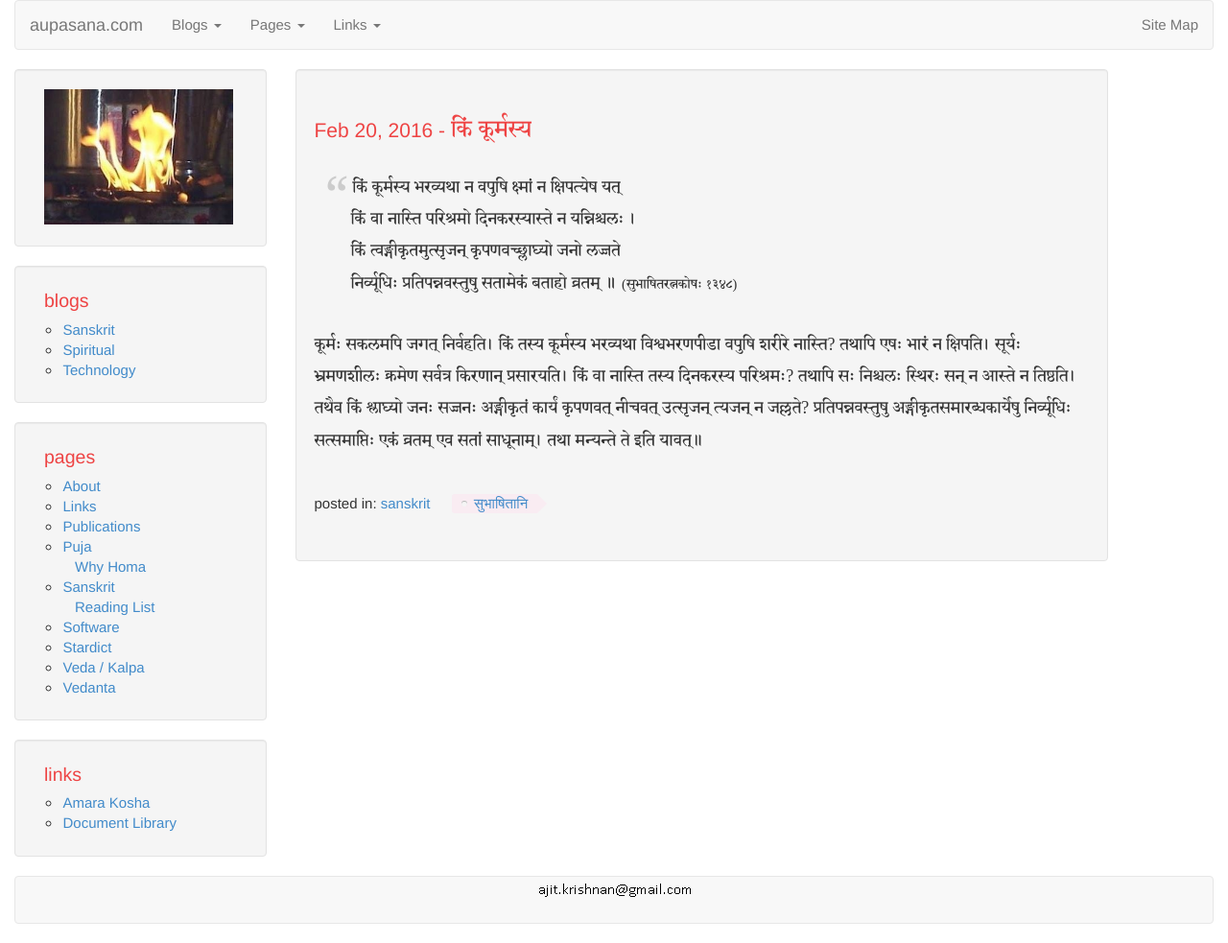
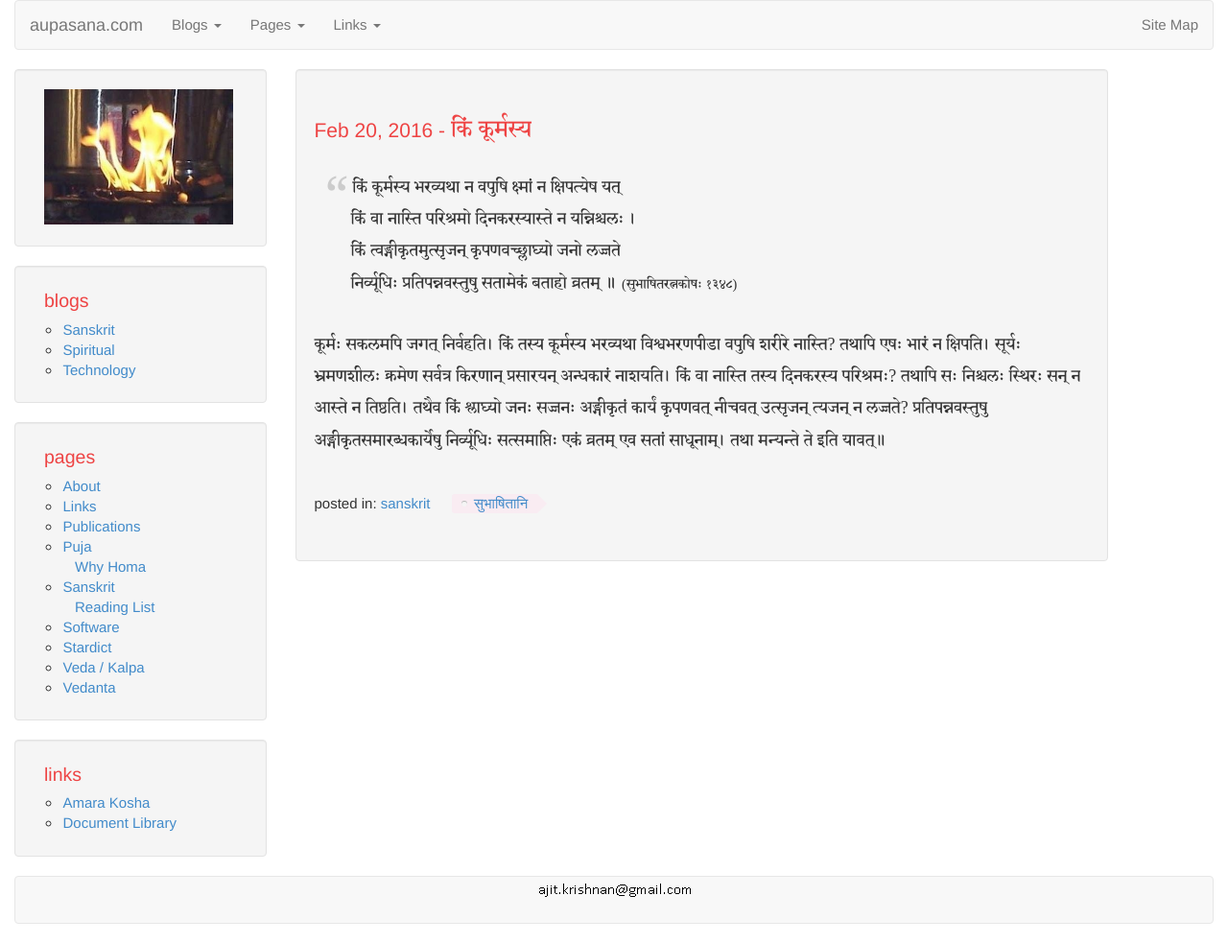
Before and after one commit to aupasana/aupasana.github.io, a Jekyll site: the page built from _posts/sanskrit-2016/2016-02-20-kim-kurmasya.md, in a window 1280 px wide. Shown: the whole page at 96% size. Built offline with Jekyll 4.4.1, drawn with Linux system fonts in a browser that asks for light colours; comment, search, counter and statistics services are not loaded.

Commit message:
update content

```diff
--- a/_posts/sanskrit-2016/2016-02-20-kim-kurmasya.md
+++ b/_posts/sanskrit-2016/2016-02-20-kim-kurmasya.md
@@ -17,7 +17,7 @@ tags:
 
 
 कूर्मः सकलमपि जगत् निर्वहति। किं तस्य कूर्मस्य भरव्यथा विश्वभरणपीडा वपुषि शरीरे नास्ति? तथापि एषः
-भारं न क्षिपति। सूर्यः भ्रमणशीलः क्रमेण सर्वत्र किरणान् प्रसारयति। किं वा नास्ति तस्य दिनकरस्य परिश्रमः?
+भारं न क्षिपति। सूर्यः भ्रमणशीलः क्रमेण सर्वत्र किरणान् प्रसारयन् अन्धकारं नाशयति। किं वा नास्ति तस्य दिनकरस्य परिश्रमः?
 तथापि सः निश्चलः स्थिरः सन् न आस्ते न तिष्ठति। तथैव किं श्लाघ्यो जनः सज्जनः अङ्गीकृतं कार्यं
-कृपणवत् नीचवत् उत्सृजन् त्यजन् न जल्लते? प्रतिपन्नवस्तुषु अङ्गीकृतसमारब्धकार्येषु निर्व्यूधिः सत्समाप्तिः
+कृपणवत् नीचवत् उत्सृजन् त्यजन् न लज्जते? प्रतिपन्नवस्तुषु अङ्गीकृतसमारब्धकार्येषु निर्व्यूधिः सत्समाप्तिः
 एकं व्रतम् एव सतां साधूनाम्। तथा मन्यन्ते ते इति यावत्॥
```
